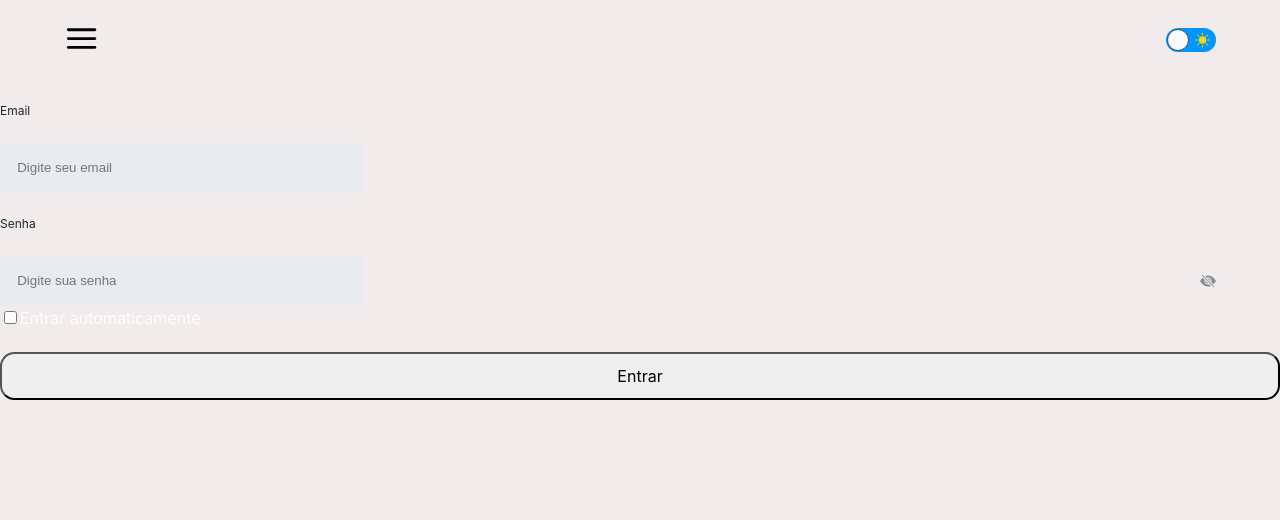
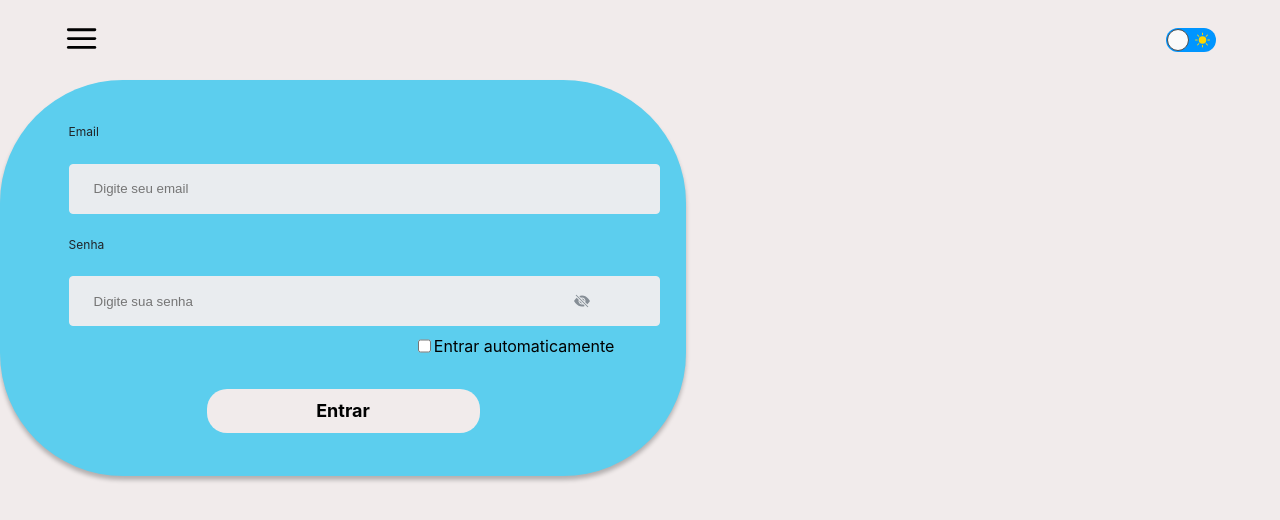
Before and after one commit to JokerMSD/Health-Sync, a React (Vite) app: page / in a window 1280 px wide. Shown: the top 520 px of the page. Built offline with nearby package versions, Linux system fonts and the light colour scheme.

Commit message:
update style.module.scss

```diff
--- a/src/components/forms/LoginForm/style.module.scss
+++ b/src/components/forms/LoginForm/style.module.scss
@@ -2,16 +2,38 @@
 
 .loginFormContainer {
   display: flex;
+  justify-content: center;
+  align-items: center;
   flex-direction: column;
+  width: 42.875rem;
+  height: 24.75rem;
+  border-radius: 7.6875rem;
+  background: var(--brand-1);
+  box-shadow: 0px 4px 4px 0px rgba(0, 0, 0, 0.25);
 }
 .loginBtn {
   @extend .button;
-  @extend .paragraph;
+  @extend .title1;
   margin-top: 1.4rem;
   margin-bottom: 1.4rem;
+  width: 17.0625rem;
+  height: 2.75rem;
+  border-radius: 1.25rem;
+  border: none;
+  background: #F1EBEB;
+
+  &:hover {
+    background-color: var(--brand-dark);
+    color: var(--grey-0)
+  }
 }
 .inputLogin {
   @extend .input;
+  padding-left: 1.5rem;
+  width: 100%
+}
+.inputDiv {
+  width: 80%;
 }
 .label {
   @extend .headline;
@@ -19,6 +41,19 @@
   margin: 1.4rem;
   margin-left: 0;
   margin-right: 0;
+}
+.checkBoxContainer {
+  display: flex;
+  justify-content: end;
+  width: 98%;
+  padding: 0.5rem;
+}
+.checkBoxLabel {
+  @extend .title2;
+  color: #000;
+  text-align: center;
+  font-weight: 400;
+  line-height: 150%;
 }
 
 @media (max-width: 320px) {
```
